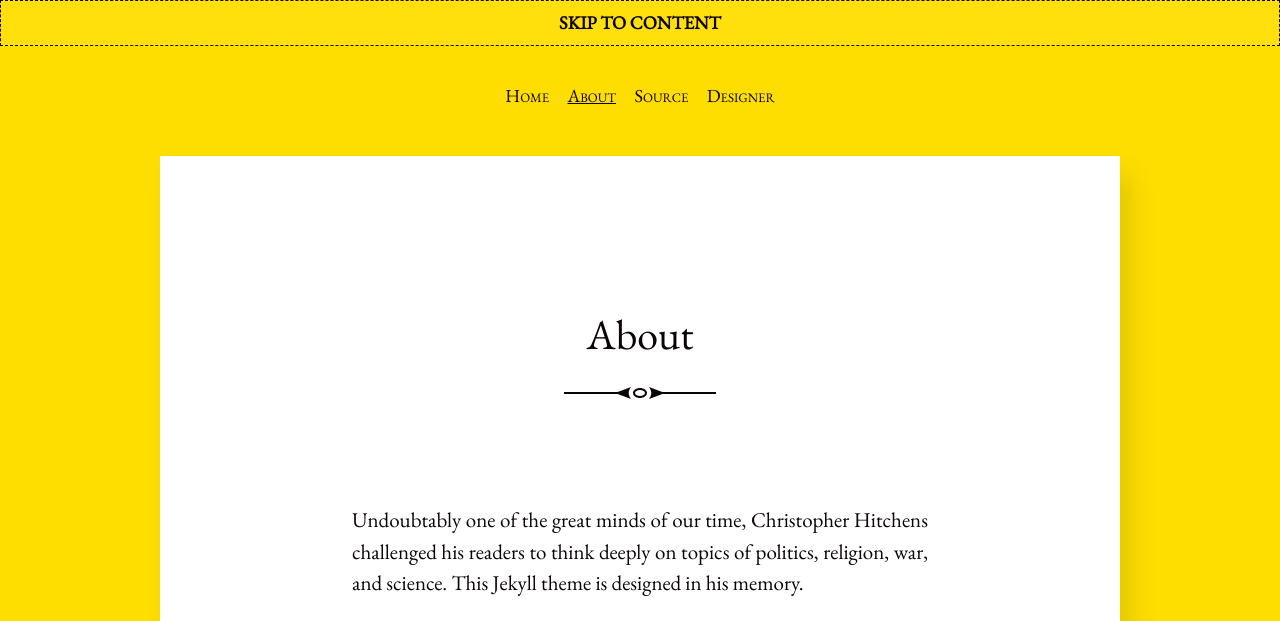
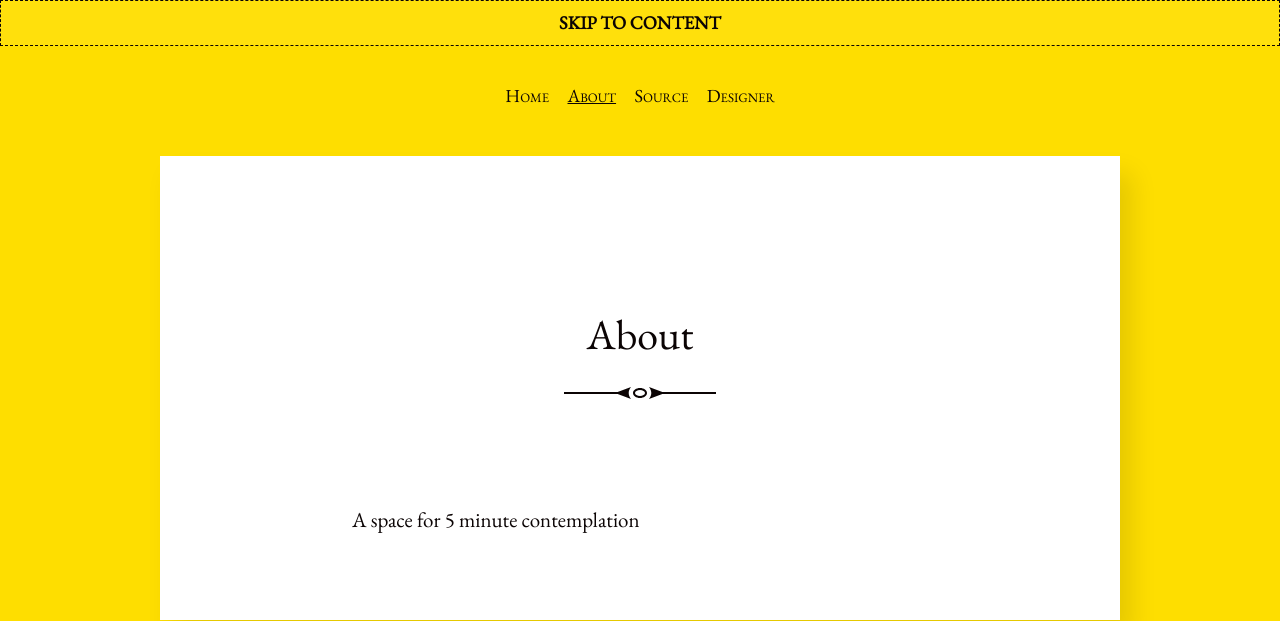
Before and after one commit to zenna/canyoupleaseappreciatethis, a Jekyll site: the page built from about.md, in a window 1280 px wide. Shown: the top 621 px of the page. Built offline with Jekyll 4.4.1, drawn with Linux system fonts in a browser that asks for light colours; some of the changed text lies outside the part shown; grey boxes are pictures that could not be loaded.

Commit message:
change config

```diff
--- a/_config.yml
+++ b/_config.yml
@@ -13,15 +13,15 @@
 # you will see them accessed via {{ site.title }}, {{ site.email }}, and so on.
 # You can create any custom variable you would like, and they will be accessible
 # in the templates via {{ site.myvariable }}.
-title: Hitchens
-email: hello@patdryburgh.com
+title: Appreciate
+email: emily@emily.com
 description: >- # this means to ignore newlines until "baseurl:"
-  An inarguably well-designed Jekyll theme.
+  Can You Please Appreciate This?
 baseurl: "/hitchens" # the subpath of your site, e.g. /blog
-url: "https://patdryburgh.github.io" # the base hostname & protocol for your site, e.g. http://example.com
+url: "http://www.canyoupleaseappreciatethis.com" # the base hostname & protocol for your site, e.g. http://example.com
 icon: /assets/images/icon-512.png
-twitter_username: patdryburgh
-github_username:  patdryburgh
+# twitter_username: patdryburgh
+# github_username:  patdryburgh
 
 # Build settings
 markdown: kramdown
--- a/about.md
+++ b/about.md
@@ -3,15 +3,4 @@
 title: About
 ---
 
-Undoubtably one of the great minds of our time, Christopher Hitchens challenged his readers to think deeply on topics of politics, religion, war, and science. This Jekyll theme is designed in his memory.
-
-<figure>
-  <img alt="Christopher Hitchens" src="https://upload.wikimedia.org/wikipedia/commons/6/63/Christopher_Hitchens_2008-04-24_001.jpg" />
-  <figcaption>
-    Photo by Fri Tanke and licensed under the <a href="https://creativecommons.org/licenses/by/3.0/deed.en">Creative Commons Attribution 3.0 Unported</a> license.
-  </figcaption>
-</figure>
-
-From [Wikipedia](https://en.wikipedia.org/wiki/Christopher_Hitchens):
-
->Christopher Eric Hitchens (13 April 1949 – 15 December 2011) was an Anglo-American author, columnist, essayist, orator, religious and literary critic, social critic, and journalist. Hitchens was the author, co-author, editor or co-editor of over 30 books, including five collections of essays on culture, politics and literature. A staple of public discourse, his confrontational style of debate made him both a lauded intellectual and a controversial public figure. He contributed to New Statesman, The Nation, The Weekly Standard, The Atlantic, London Review of Books, The Times Literary Supplement, Slate, Free Inquiry and Vanity Fair.
+A space for 5 minute contemplation
```
